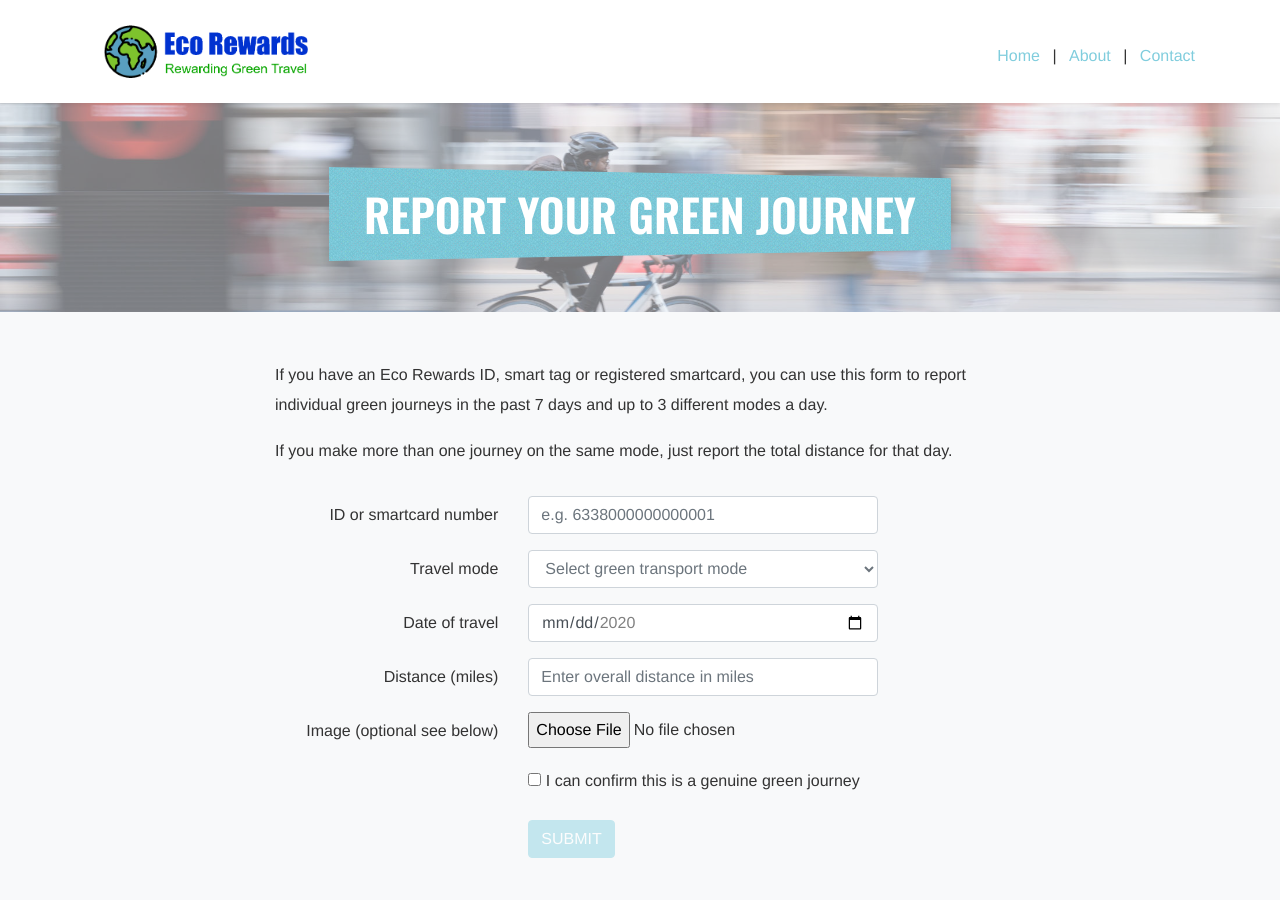
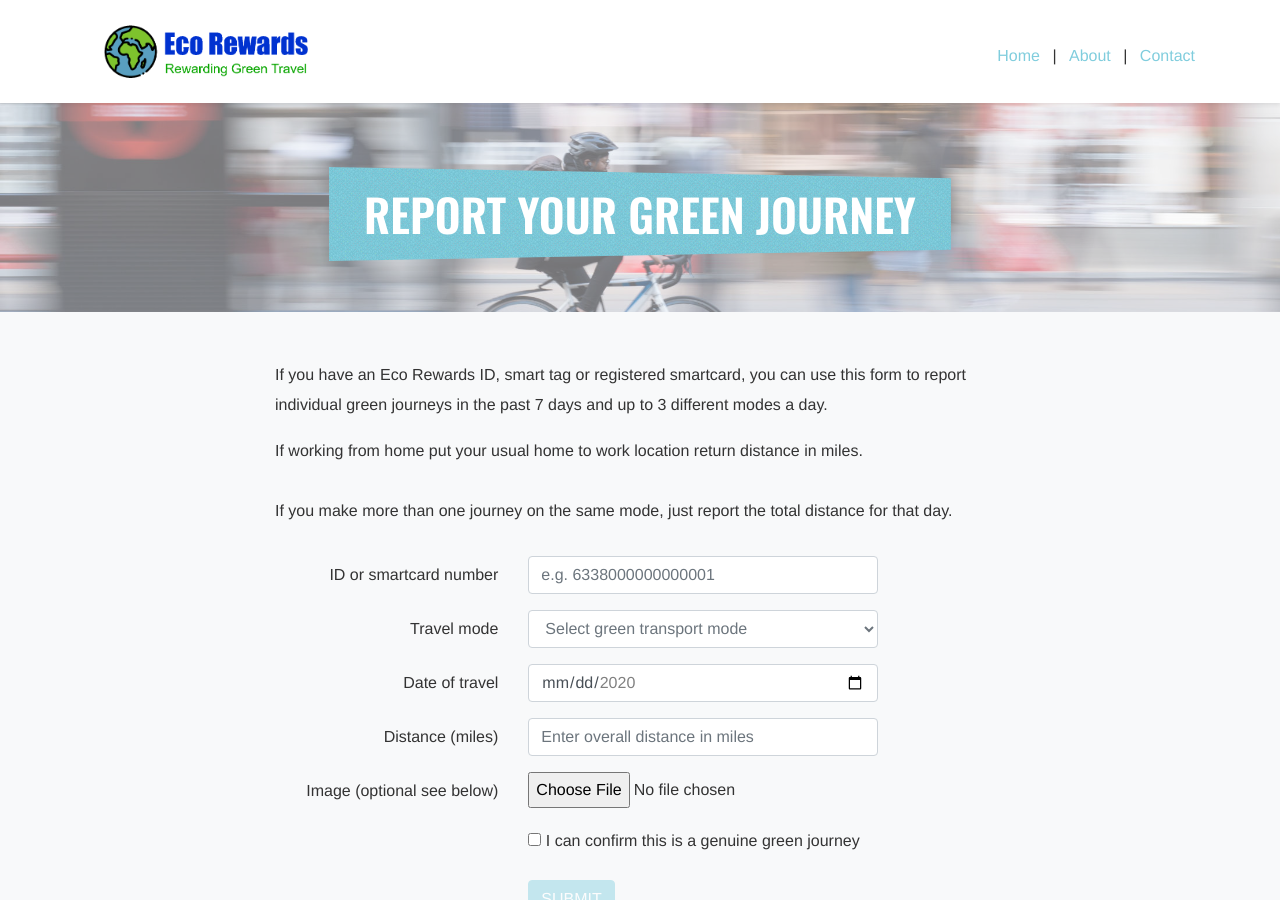
Before and after one commit to EcoRewards/ecorewards.co.uk, a Jekyll site: the page built from selfreport.html, in a window 1280 px wide and 900 px high. Built offline with Jekyll 4.4.1, drawn with Linux system fonts in a browser that asks for light colours; some web fonts are replaced.

Commit message:
update text

```diff
--- a/selfreport.html
+++ b/selfreport.html
@@ -12,6 +12,9 @@ layout: default
       <form class="travel-form col-md-8">
         <p class="mb-3">
           If you have an Eco Rewards ID, smart tag or registered smartcard, you can use this form to report individual green journeys in the past 7 days and up to 3 different modes a day.
+        </p>
+        <p>
+          If working from home put your usual home to work location return distance in miles.
         </p>
         <p>
           If you make more than one journey on the same mode, just report the total distance for that day.
```
